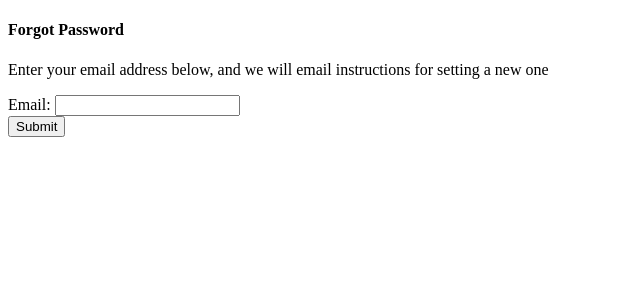
After one commit to Ubaydah/Blog-app, a Django app: page /accounts/reset_password/ in a window 1280 px wide. The commit adds this page. Shown: the top 300 px of the page, without its empty margins (0-640 px from the left). Run offline with Django 3.2, Linux system fonts and the light colour scheme; some libraries are stand-ins or nearby versions.

Commit message:
new changes

```diff
--- a/accounts/urls.py
+++ b/accounts/urls.py
@@ -1,6 +1,16 @@
 from django.urls import path
 from .views import SignUpView
+from django.contrib.auth import views as auth_views
+
 
 urlpatterns = [
+    path('reset_password/', auth_views.PasswordResetView.as_view(
+        template_name='registration/form.html'), name='reset_password'),
+    path('reset_password_sent/', auth_views.PasswordResetDoneView.as_view(
+        template_name='registration/done.html'), name='password_reset_done'),
+    path('reset/<uidb64>/<token>/', auth_views.PasswordResetConfirmView.as_view(
+        template_name='registration/confirm.html'), name='password_reset_confirm'),
+    path('reset_password_complete/', auth_views.PasswordResetCompleteView.as_view(
+        template_name='registration/complete.html'), name='password_reset_complete'),
     path('signup/', SignUpView.as_view(), name='signup'),
 ]
--- /dev/null
+++ b/blog/templates/registration/base.html
@@ -0,0 +1,33 @@
+{%load static %}
+<!DOCTYPE html>
+<html>
+<head>
+  <meta charset="utf-8">
+  <meta http-equiv="X-UA-Compatible" content="IE=edge">
+  <title>Password Reset</title>
+  <!-- Tell the browser to be responsive to screen width -->
+  <meta name="viewport" content="width=device-width, initial-scale=1">
+  <link href="https://fonts.googleapis.com/css?family=Source+Sans+Pro:300,400,400i,700" rel="stylesheet">
+</head>
+<body class="hold-transition login-page">
+<div class="login-box">
+  <div class="login-logo">
+  </div>
+  <!-- /.login-logo -->
+  <div class="card">
+    {% block content %}
+    {% endblock content %}
+
+  </div>
+</div>
+<!-- /.login-box -->
+
+<!-- jQuery -->
+<script src="{% static 'plugins/jquery/jquery.min.js'%}"></script>
+<!-- Bootstrap 4 -->
+<script src="{% static 'plugins/bootstrap/js/bootstrap.bundle.min.js'%}"></script>
+<!-- AdminLTE App -->
+<script src="{% static 'dist/js/adminlte.min.js'%}"></script>
+
+</body>
+</html>
--- /dev/null
+++ b/blog/templates/registration/form.html
@@ -0,0 +1,19 @@
+{% extends 'registration/base.html'%}
+{% block content%}
+<div class="card-body login-card-body">
+    <h4 class="login-box-msg">Forgot Password</h4>
+    <p> Enter your email address  below, and we will email instructions for setting a new one</p>
+
+    <form method="post">
+      {%csrf_token%}
+      {% for field in form %}
+      <div class="form-group">
+          {{field.errors}}
+          {{field.label_tag}}
+    <input type="text" id="{{field.id_for_label}}" name="{{field.html_name}}" class="form-control">
+      </div>
+      {% endfor %}
+      <input type="submit" name='Send email' class="btn btn-block btn-success">
+    </form>
+</div>
+{% endblock content%}
--- a/blog/templates/registration/login.html
+++ b/blog/templates/registration/login.html
@@ -6,6 +6,6 @@
     {% csrf_token %}
     {{ form.as_p }}
     <button type="submit">Log In</button>
-
+Forgot Password? <a href="{% url 'reset_password' %}" >Reset Password</a>
 </form>
 {% endblock content %}
```
Also changed, not shown: blog/templates/registration/complete.html (added, +13 -0 lines), blog/templates/registration/confirm.html (added, +18 -0 lines), blog/templates/registration/done.html (added, +11 -0 lines), config/settings.py (+15 -5 lines), requirements.txt (added, +38 -0 lines), db.sqlite3.
